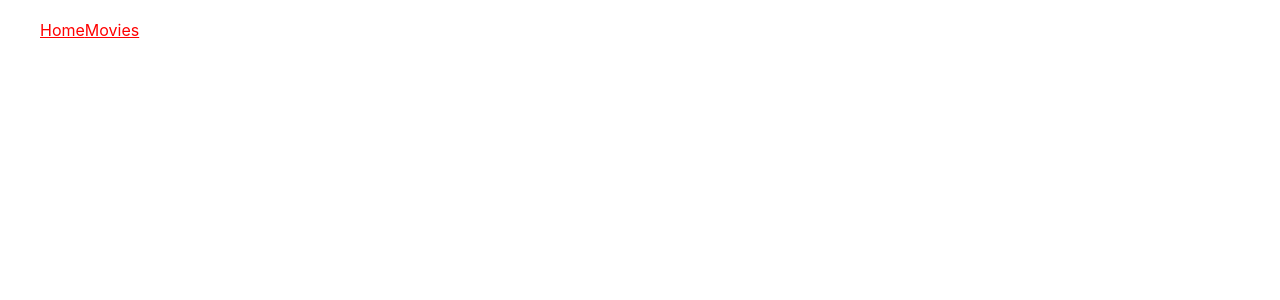
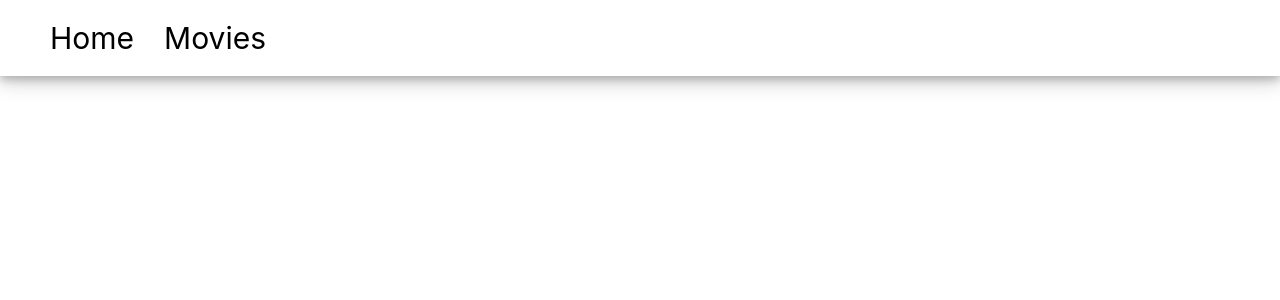
Before and after one commit to yuriy-o/MoviesApp, a React (Create React App) app: page / in a window 1280 px wide. Shown: the top 300 px of the page. Built offline with nearby package versions, Linux system fonts and the light colour scheme.

Commit message:
add header

```diff
--- a/src/components/App.jsx
+++ b/src/components/App.jsx
@@ -1,11 +1,11 @@
-import { Header, Header_Link } from './App.styled';
+import { Header, HeaderLink } from './App.styled';
 
 export const App = () => {
   return (
     <>
       <Header>
-        <Header_Link href="#">Home</Header_Link>
-        <Header_Link href="#">Movies</Header_Link>
+        <HeaderLink href="#">Home</HeaderLink>
+        <HeaderLink href="#">Movies</HeaderLink>
       </Header>
       <main> </main>
     </>
--- a/src/components/App.styled.js
+++ b/src/components/App.styled.js
@@ -2,7 +2,34 @@ import styled from '@emotion/styled';
 
 export const Header = styled.header`
   padding: 20px 40px;
+
+  box-shadow: 0 4px 8px 0 rgba(0, 0, 0, 0.2), 0 6px 20px 0 rgba(0, 0, 0, 0.19);
 `;
-export const Header_Link = styled.a`
-  color: red;
+export const HeaderLink = styled.a`
+  position: relative;
+  text-decoration: none;
+  color: black;
+  font-size: 30px;
+  padding: 10px;
+  /* font-size: 2rem; */
+
+  :not(:last-child) {
+    margin-right: 10px;
+  }
+
+  ::before {
+    content: '';
+    position: absolute;
+    height: 3px;
+    left: 0px;
+    bottom: 0px;
+    transition: 0.6s;
+    width: 0%;
+    background: linear-gradient(to right, #ff0000, #fff200, #1e9600);
+  }
+
+  :hover::before,
+  :focus::before {
+    width: 100%;
+  }
 `;
```
